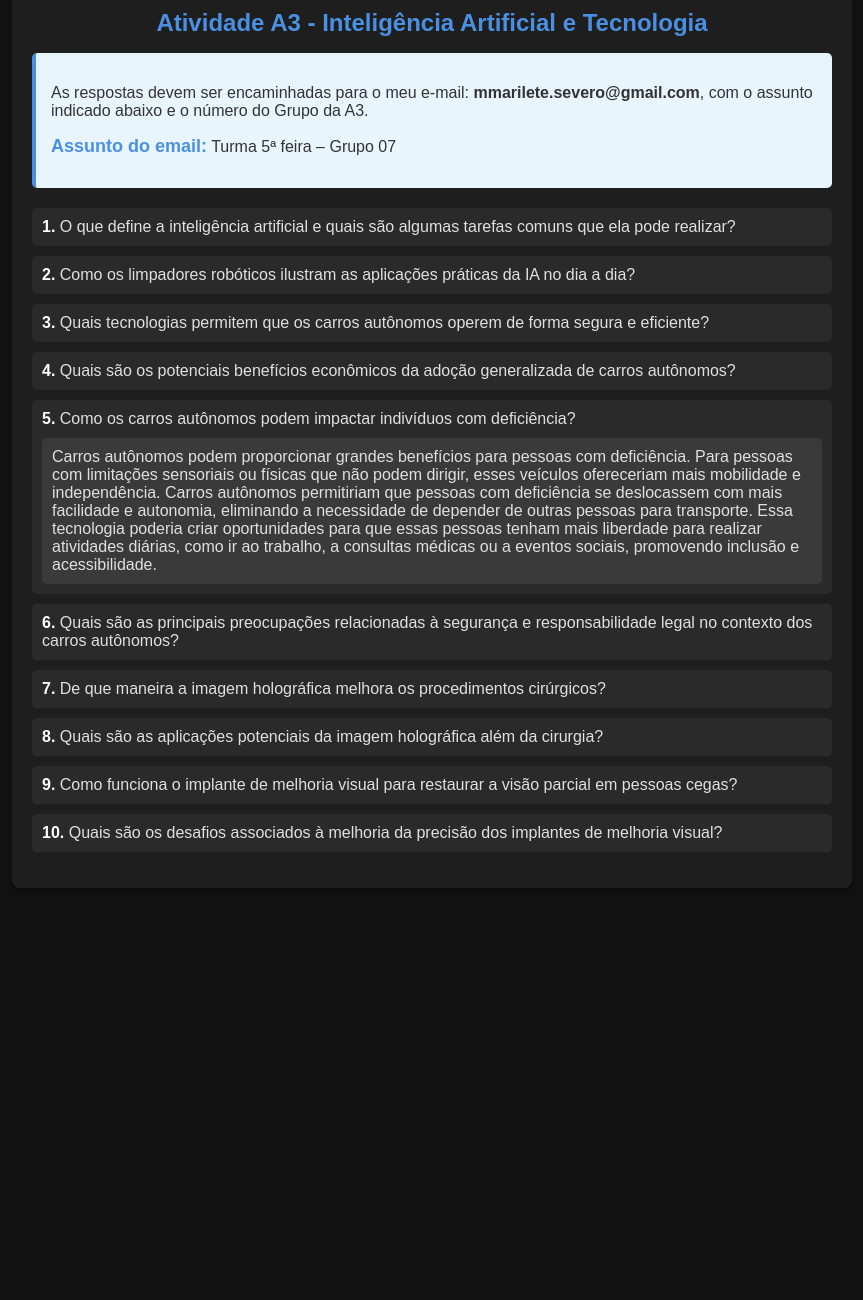
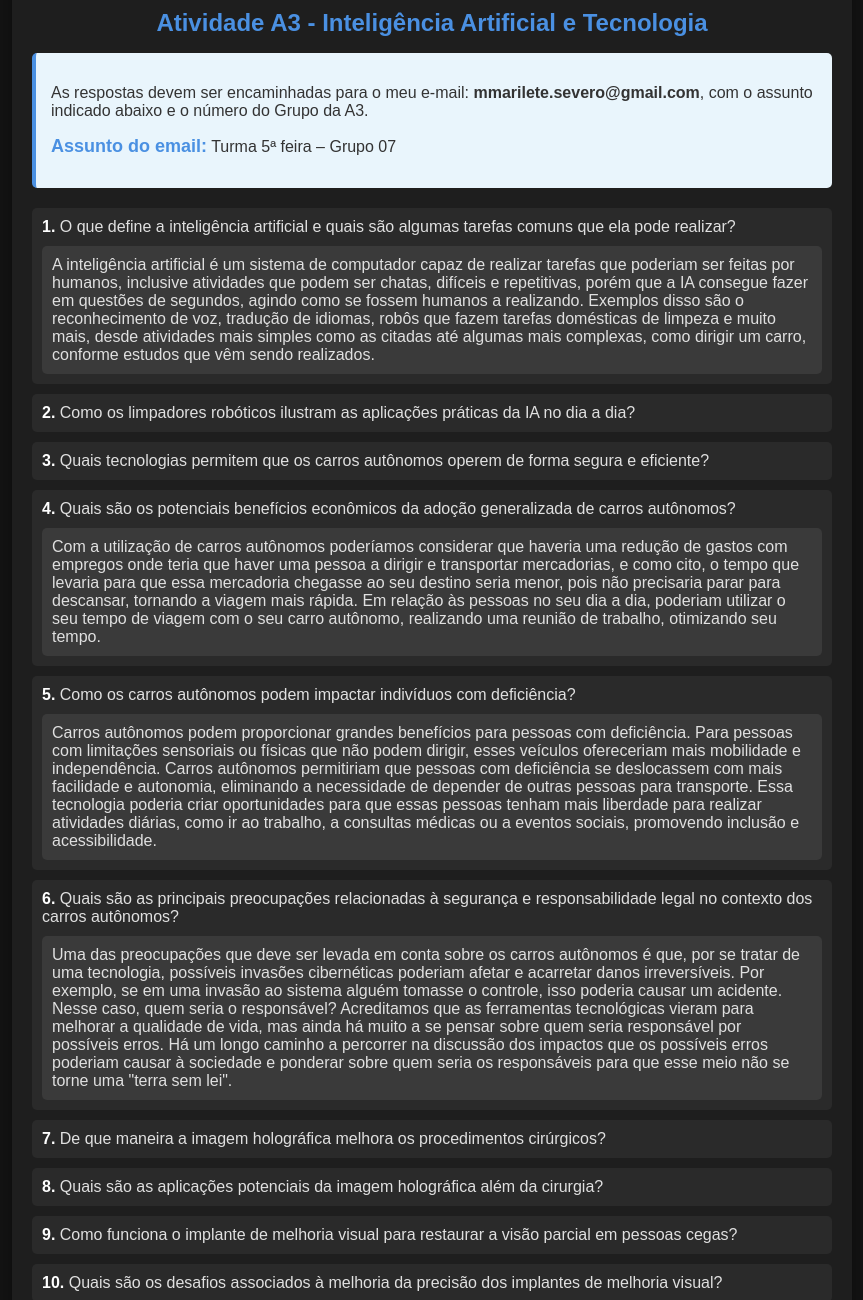
Before and after one commit to Dangil1dev/Atividade-31-10-2024, a plain HTML site: page index.html in a window 1280 px wide. Shown: the part 312-1612 px from the top of the page, without its empty margins (208-1071 px from the left). Before the commit the page ends 1220 px from the top, so only its background shows below. Drawn offline with Linux system fonts and the light colour scheme.

Commit message:
Update index.html

```diff
--- a/index.html
+++ b/index.html
@@ -125,6 +125,9 @@
         <ol class="perguntas">
             <li class="pergunta">
                 <span class="num-pergunta">1.</span> O que define a inteligência artificial e quais são algumas tarefas comuns que ela pode realizar?
+                <div class="resposta">
+                    A inteligência artificial é um sistema de computador capaz de realizar tarefas que poderiam ser feitas por humanos, inclusive atividades que podem ser chatas, difíceis e repetitivas, porém que a IA consegue fazer em questões de segundos, agindo como se fossem humanos a realizando. Exemplos disso são o reconhecimento de voz, tradução de idiomas, robôs que fazem tarefas domésticas de limpeza e muito mais, desde atividades mais simples como as citadas até algumas mais complexas, como dirigir um carro, conforme estudos que vêm sendo realizados.
+                </div>
             </li>
             <li class="pergunta">
                 <span class="num-pergunta">2.</span> Como os limpadores robóticos ilustram as aplicações práticas da IA no dia a dia?
@@ -134,6 +137,9 @@
             </li>
             <li class="pergunta">
                 <span class="num-pergunta">4.</span> Quais são os potenciais benefícios econômicos da adoção generalizada de carros autônomos?
+                <div class="resposta">
+                    Com a utilização de carros autônomos poderíamos considerar que haveria uma redução de gastos com empregos onde teria que haver uma pessoa a dirigir e transportar mercadorias, e como cito, o tempo que levaria para que essa mercadoria chegasse ao seu destino seria menor, pois não precisaria parar para descansar, tornando a viagem mais rápida. Em relação às pessoas no seu dia a dia, poderiam utilizar o seu tempo de viagem com o seu carro autônomo, realizando uma reunião de trabalho, otimizando seu tempo.
+                </div>
             </li>
             <li class="pergunta">
                 <span class="num-pergunta">5.</span> Como os carros autônomos podem impactar indivíduos com deficiência?
@@ -143,6 +149,9 @@
             </li>
             <li class="pergunta">
                 <span class="num-pergunta">6.</span> Quais são as principais preocupações relacionadas à segurança e responsabilidade legal no contexto dos carros autônomos?
+                <div class="resposta">
+                    Uma das preocupações que deve ser levada em conta sobre os carros autônomos é que, por se tratar de uma tecnologia, possíveis invasões cibernéticas poderiam afetar e acarretar danos irreversíveis. Por exemplo, se em uma invasão ao sistema alguém tomasse o controle, isso poderia causar um acidente. Nesse caso, quem seria o responsável? Acreditamos que as ferramentas tecnológicas vieram para melhorar a qualidade de vida, mas ainda há muito a se pensar sobre quem seria responsável por possíveis erros. Há um longo caminho a percorrer na discussão dos impactos que os possíveis erros poderiam causar à sociedade e ponderar sobre quem seria os responsáveis para que esse meio não se torne uma "terra sem lei".
+                </div>
             </li>
             <li class="pergunta">
                 <span class="num-pergunta">7.</span> De que maneira a imagem holográfica melhora os procedimentos cirúrgicos?
```
